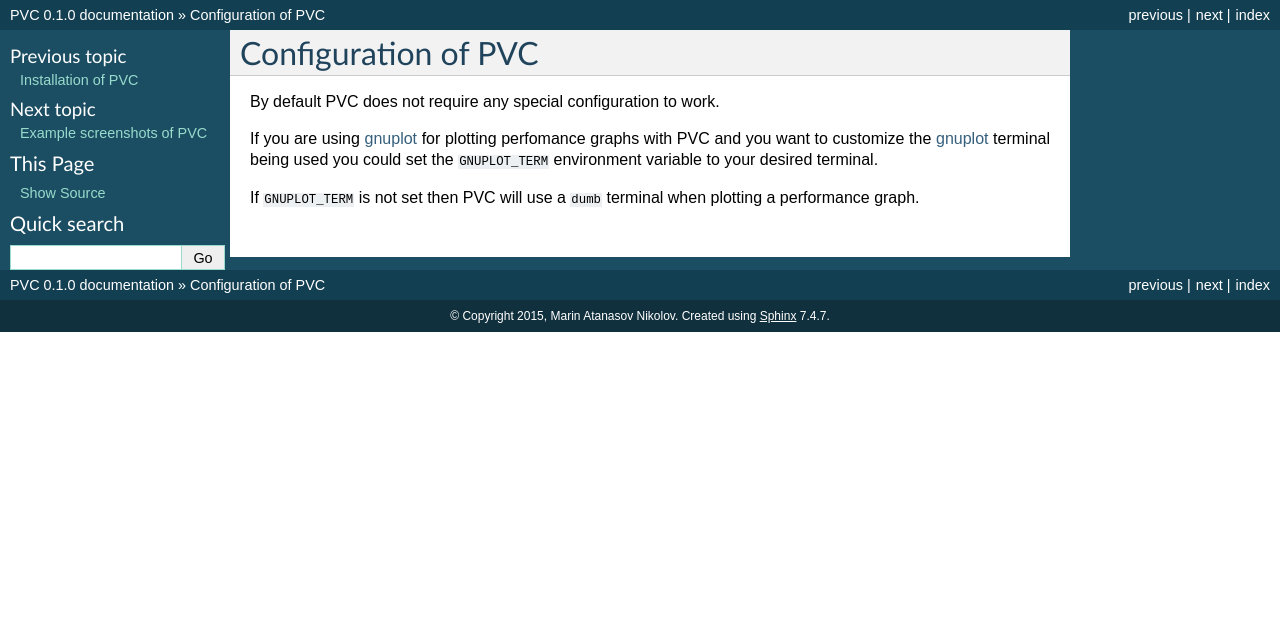
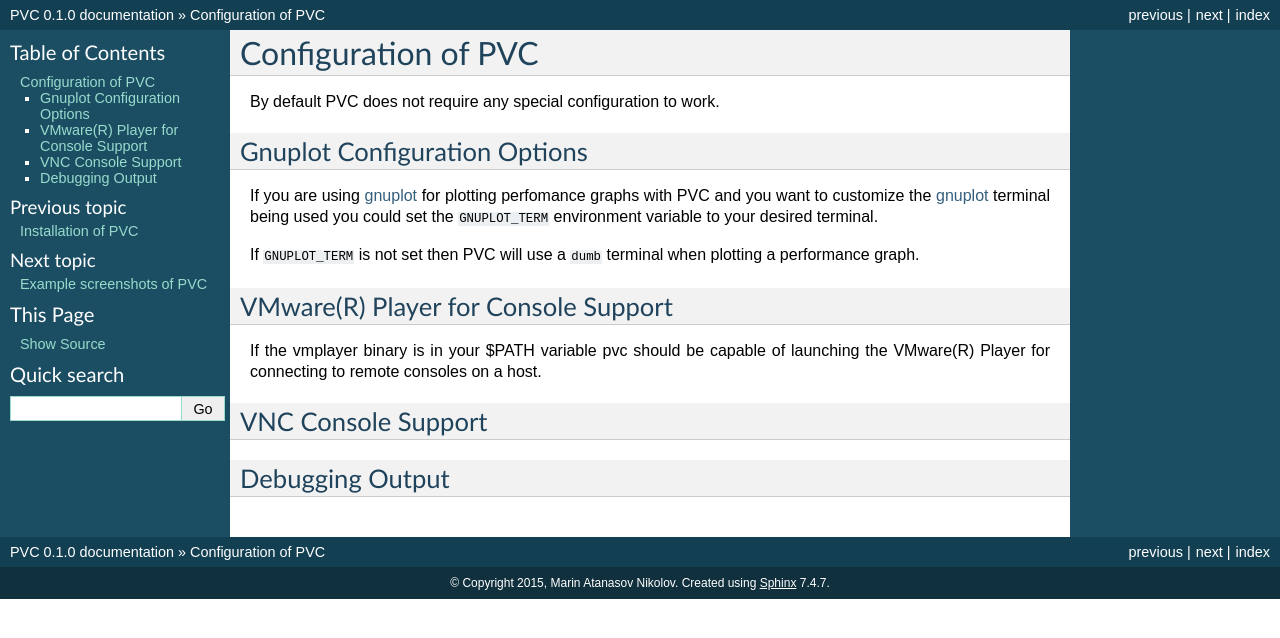
Before and after one commit to dnaeon/pvc, a Sphinx documentation site: the page built from docs/configuration.rst, in a window 1280 px wide. Shown: the top 638 px of the page. Built offline with Sphinx 7.4.7, drawn with Linux system fonts in a browser that asks for light colours; pages that are not in the unit, such as notebooks, are missing from menus.

Commit message:
added some configuration info

```diff
--- a/docs/configuration.rst
+++ b/docs/configuration.rst
@@ -5,6 +5,9 @@
 ====================
 
 By default PVC does not require any special configuration to work.
+
+Gnuplot Configuration Options
+=============================
 
 If you are using `gnuplot`_ for plotting perfomance graphs with PVC
 and you want to customize the `gnuplot`_ terminal being used you could
@@ -14,3 +17,21 @@
 when plotting a performance graph.
 
 .. _`gnuplot`: http://www.gnuplot.info/
+
+
+VMware(R) Player for Console Support
+====================================
+
+If the vmplayer binary is in your $PATH variable pvc should be capable
+of launching the VMware(R) Player for connecting to remote consoles
+on a host.
+
+.. _ `VMware Player`: http://www.vmware.com/products/player
+
+VNC Console Support
+===================
+
+
+
+Debugging Output
+================
```
